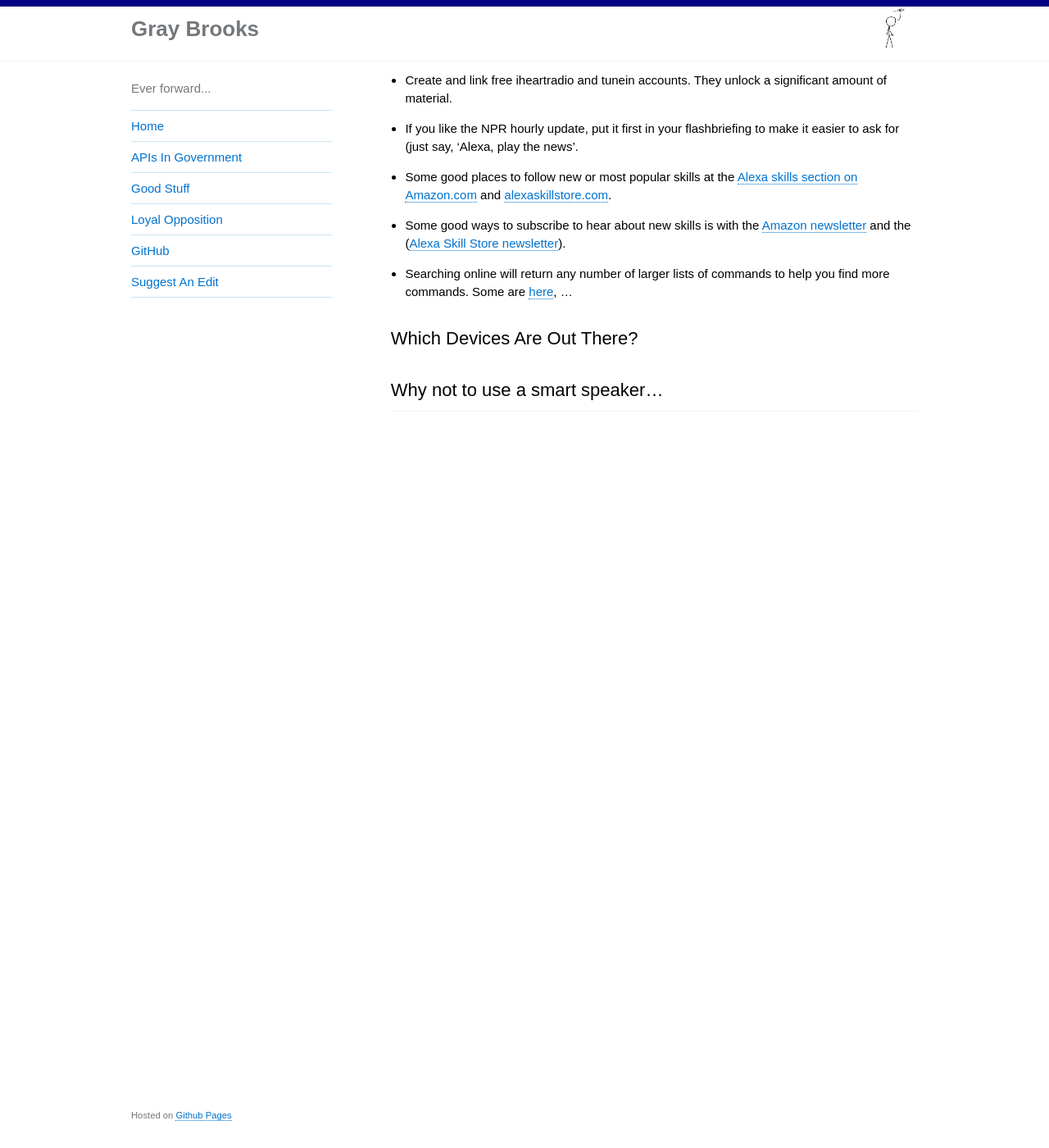
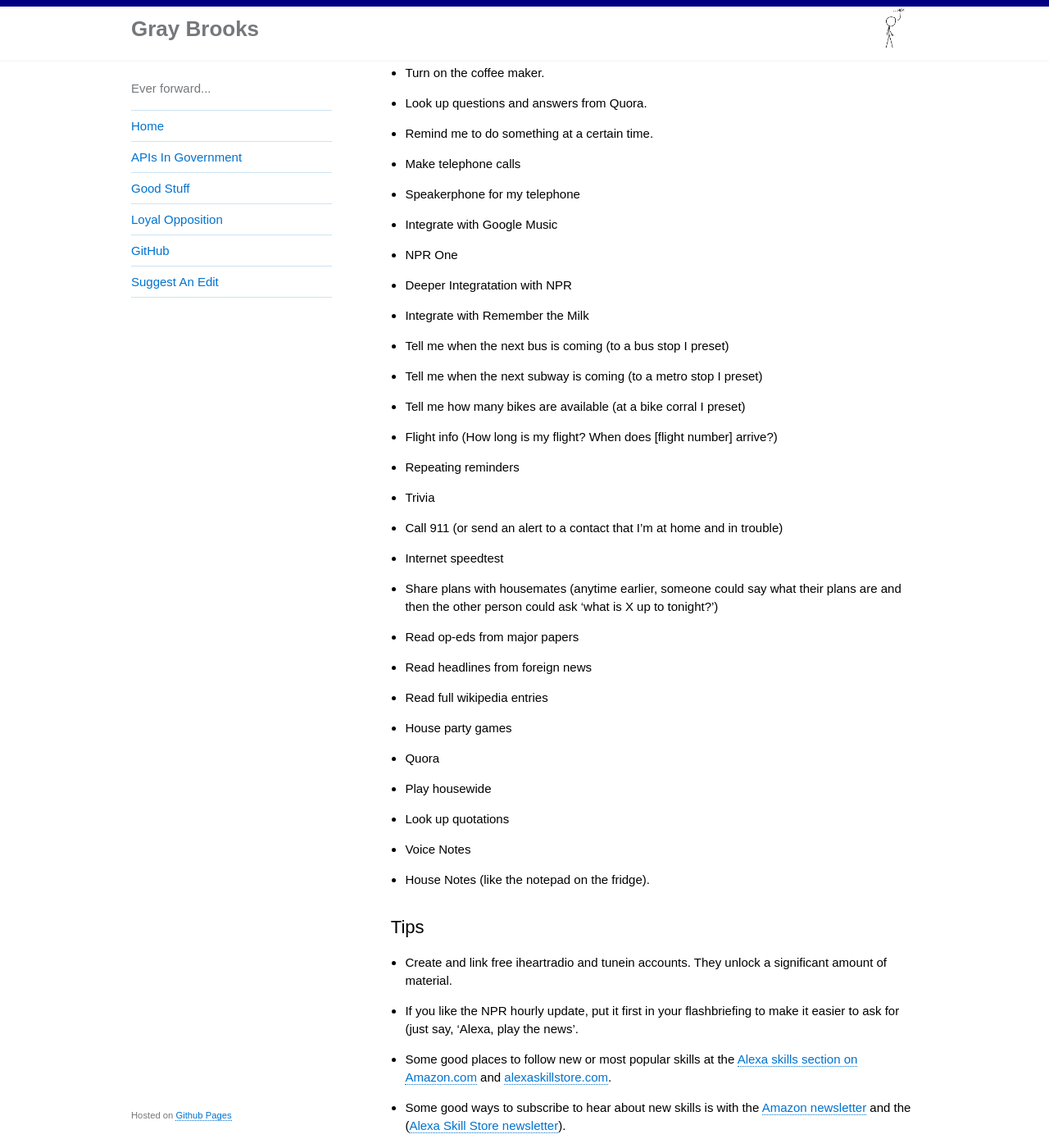
Before and after one commit to gbinal/gbinal.github.com, a Jekyll site: the page built from pages/smart-speaker.md, in a window 1280 px wide and 1400 px high, scrolled down 3440 px. Shown: the whole window at 82% size. Built offline with Jekyll 4.4.1, drawn with Linux system fonts in a browser that asks for light colours; before the commit the page ends 4070 px from its top, so only the background shows below that; some of the changed text lies outside the part shown.

Commit message:
adding more

```diff
--- a/pages/smart-speaker.md
+++ b/pages/smart-speaker.md
@@ -27,8 +27,11 @@ These are some examples of commands I find useful so far:
 * Alexa, play the news.
 * Alexa, play npr.
 * Alexa, play [Morning Edition].
+* Alexa, play [All Things Considered].
+* Alexa, play [WAMU].
 * Alexa, play [Call Your Girlfriend].
-* Alexa, play [WAMU].
+  * Alexa, next.
+  * Alexa, fast forward 3 minutes.
 * Alexa, what’s the weather?
 * Alexa, will it rain tomorrow?
 * Alexa, will it snow Thursday?
@@ -43,17 +46,20 @@ These are some examples of commands I find useful so far:
 * Alexa, set a timer for 30 minutes.
 * Alexa, set a second timer for 5 minutes.
 * Alexa, how much time is left on my timer?
-* Alexa, set a repeating alarm for weekdays at 7 a.  m.
+* Alexa, set a repeating alarm for weekdays at 7 a.m.
 * Alexa, what time is it in [Colorado]?
+* Alexa, where is the [301] area code?
 * Alexa, add milk to my shopping list.
 * Alexa, what’s on my shopping list?
+* Alexa, add [garbage bags] to my cart.
 * Alexa, add 'go to the grocery store' to my to-do list
 * Alexa, what’s on my to do list?
 * Alexa, what's [56 times 33]?
-* Alexa, how many [units] are in [units]?
-* Alexa, what's the definition of [word]?
-* Alexa, how do you spell [word]?
-* Alexa, add [garbage bags] to my cart.
+* Alexa, how many [ounces] are in [gallon]?
+* Alexa, what's the conversion rate between dollars and pesos?
+* Alexa, what's the definition of [sublime]?
+* Alexa, how do you spell [kaleidoscope]?
+* Alexa, how do you say [dog] in [German]?
 * Alexa, ask Lyft for a ride.
 * Alexa, ask Lyft how much a Lyft Plus from home to work costs?
 * Alexa, tell Lyft to rate my driver five stars.
@@ -65,6 +71,7 @@ These are some examples of commands I find useful so far:
 * Alexa, ask Uber to call me an Uber SUV from work.
 * Alexa, ask Uber to change my default pickup location.
 * Alexa, play some relaxing music.
+* Alexa, play [Radiohead].
 * Alexa, play [Adele's album 25].
 * Alexa, play some music.
 * Alexa, play some jazz.
@@ -77,6 +84,7 @@ These are some examples of commands I find useful so far:
 * Alexa, ask Twitter for Trends.
 * Alexa, ask Twitter for Trends in the United States.
 * Alexa, ask Twitter for Trends in [Washington, DC].
+* Alexa, what's the score in the Auburn University football game?
 
 ## Tasks I hope to soon use with my smart speaker
 
@@ -95,18 +103,41 @@ Many of these already exist and I just haven't documented the correct query yet,
 * Remind me to do something at a certain time.
 * Make telephone calls
 * Speakerphone for my telephone
-* ...
-
+* Integrate with Google Music
+* NPR One
+* Deeper Integratation with NPR
+* Integrate with Remember the Milk
+* Tell me when the next bus is coming (to a bus stop I preset)
+* Tell me when the next subway is coming (to a metro stop I preset)
+* Tell me how many bikes are available (at a bike corral I preset)
+* Flight info (How long is my flight?  When does [flight number] arrive?)
+* Repeating reminders
+* Trivia
+* Call 911 (or send an alert to a contact that I'm at home and in trouble)
+* Internet speedtest
+* Share plans with housemates (anytime earlier, someone could say what their plans are and then the other person could ask 'what is X up to tonight?')
+* Read op-eds from major papers
+* Read headlines from foreign news
+* Read full wikipedia entries
+* House party games
+* Quora
+* Play housewide
+* Look up quotations
+* Voice Notes
+* House Notes (like the notepad on the fridge).
 
 ## Tips
 * Create and link free iheartradio and tunein accounts.  They unlock a significant amount of material.
 * If you like the NPR hourly update, put it first in your flashbriefing to make it easier to ask for (just say, 'Alexa, play the news'.
 * Some good places to follow new or most popular skills at the [Alexa skills section on Amazon.com](https://www.amazon.com/b/ref=as_li_ss_tl?tag=digitren08-20&ie=UTF8&node=13727921011&linkCode=sl2&linkId=eb4c1b11fb84e75eb94ff42ee65d0cd4&ascsubtag=home:1088614:9735280) and [alexaskillstore.com](https://www.alexaskillstore.com).
 * Some good ways to subscribe to hear about new skills is with the [Amazon newsletter](https://smile.amazon.com/gp/gss/detail/42015080) and the ([Alexa Skill Store newsletter](http://smswithmolly.us13.list-manage1.com/subscribe?u=08c5c395bfdc2457be5e4c2b4&id=e95ca4458c)).
-* Searching online will return any number of larger lists of commands to help you find more commands. Some are [here](https://www.cnet.com/how-to/the-complete-list-of-alexa-commands/), ...
+* Searching online will return any number of larger lists of commands to help you find more commands. Some are [here](https://www.cnet.com/how-to/the-complete-list-of-alexa-commands/).
 
 
 ## Which Devices Are Out There?
 
+...
 
 ## Why not to use a smart speaker...
+
+...
```
Also changed, not shown: other parts of pages/smart-speaker.md (+1 -1 lines).
